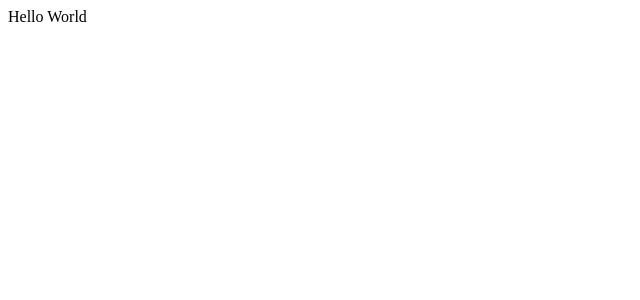
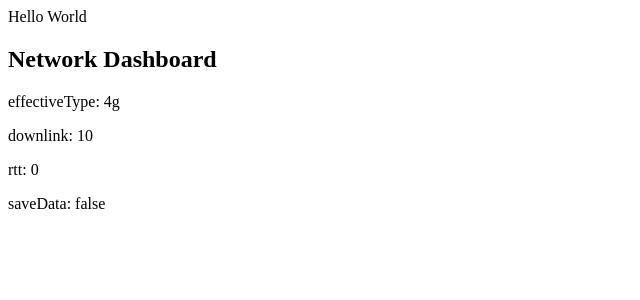
Before and after one commit to wheretocode/WhereToCode, a React (Create React App) app in the folder client/: page / in a window 1280 px wide. Shown: the top 300 px of the page, without its empty margins (0-640 px from the left). Built offline with nearby package versions, Linux system fonts and the light colour scheme.

Commit message:
Network Dashboard Displays Available Data

```diff
--- a/client/src/App.js
+++ b/client/src/App.js
@@ -1,9 +1,11 @@
 import React from 'react';
+import NetworkDashboard from './components/NetworkDashboard'
 
 function App() {
   return (
     <div className="App">
       Hello World
+      <NetworkDashboard />
     </div>
   );
 }
--- /dev/null
+++ b/client/src/components/NetworkDashboard.jsx
@@ -0,0 +1,41 @@
+import React from 'react';
+
+const NetworkDashboard = () => {
+    const networkInterface = navigator.connection
+                             || navigator.mozConnection
+                             || navigator.webkitConnection;
+
+    const network = Object.entries({
+        type: networkInterface.type,
+        effectiveType: networkInterface.effectiveType,
+        downlink: networkInterface.downlink,
+        downlinkMax: networkInterface.downlinkMax,
+        rtt: networkInterface.rtt,
+        saveData: networkInterface.saveData,
+        onchange: networkInterface.onchange
+    });
+
+    console.log(network);
+
+    return(
+        <div>
+            <h2>Network Dashboard</h2>
+
+            <div>
+                {
+                    network.map(data => {
+                        if(data[1] !== null && data[1] !== undefined) {
+
+                            return <p key={Math.random()}>
+                                        {`${data[0]}: ${data[1]}`}
+                                    </p>
+
+                        }
+                    })
+                }
+            </div>
+        </div>
+    );
+}
+
+export default NetworkDashboard;
```
Also changed, not shown: 1 other file (tests, documents, lock files or other folders).
